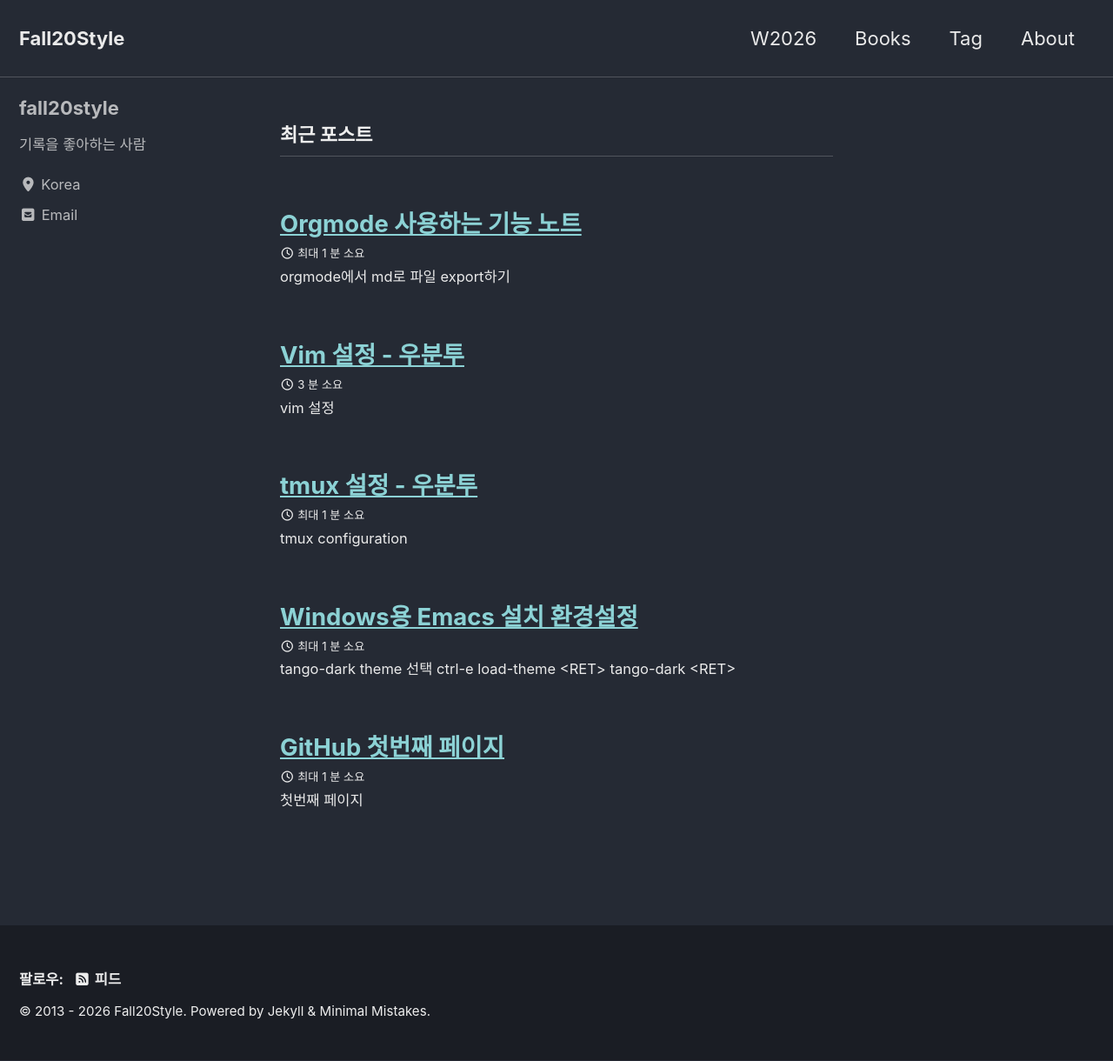
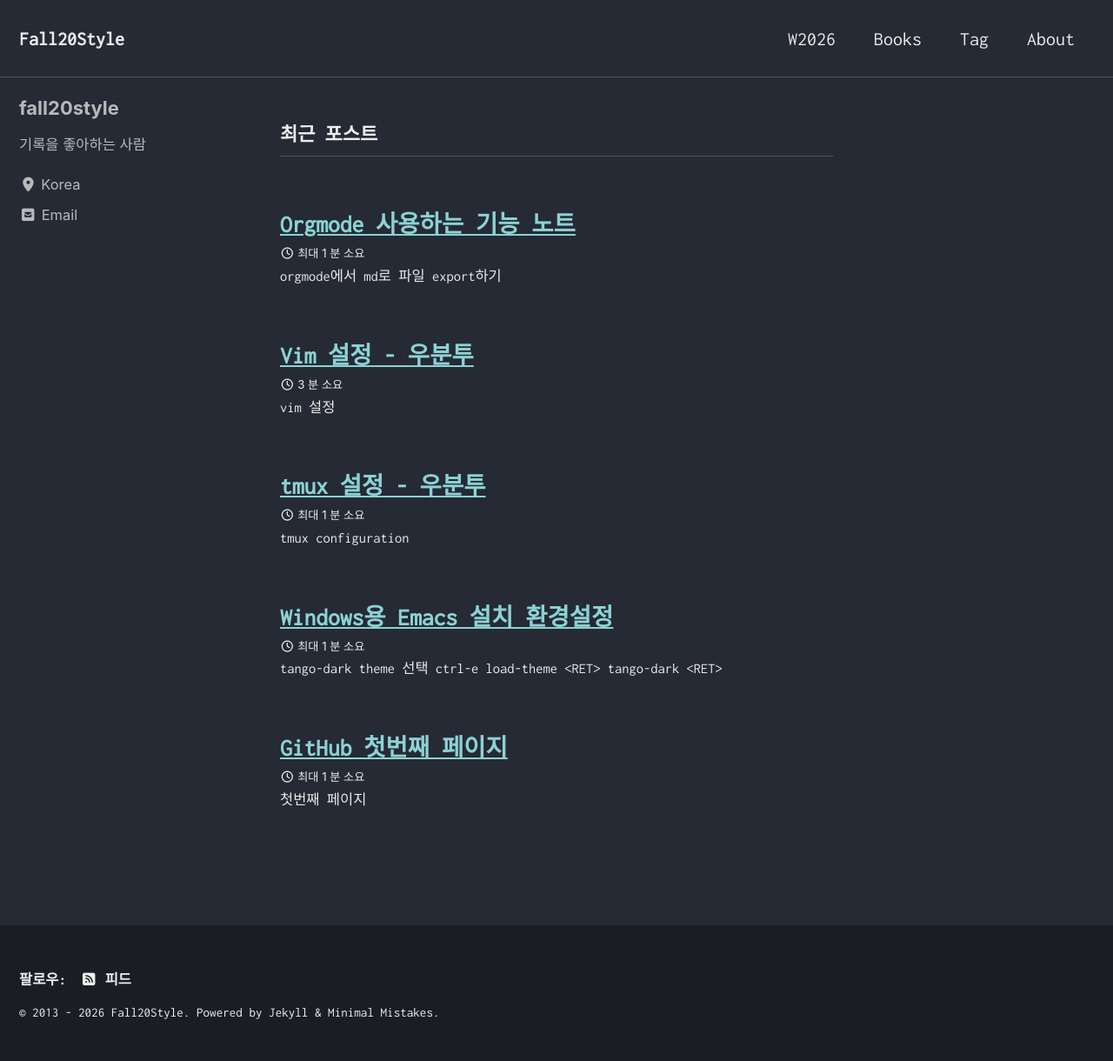
Before and after one commit to fall20style/fall20style.github.io, a Jekyll site: the page built from index.html, in a window 1280 px wide. Shown: the whole page at 87% size. Built offline with Jekyll 4.4.1, drawn with Linux system fonts in a browser that asks for light colours; cached includes are drawn as plain includes; the list of posts is cut into pages by our own code.

Commit message:
Update _variables.scss

```diff
--- a/_sass/minimal-mistakes/_variables.scss
+++ b/_sass/minimal-mistakes/_variables.scss
@@ -209,3 +209,11 @@ $navicon-width: 1.5rem !default;
 $navicon-height: 0.25rem !default;
 $global-transition: all 0.2s ease-in-out !default;
 $intro-transition: intro 0.3s both !default;
+
+
+$serif              : "Inconsolata", monospace, "PT Serif", Georgia, Times, serif;
+$sans-serif-narrow  : "Inconsolata", monospace, "PT Sans Narrow", -apple-system, BlinkMacSystemFont, "Roboto", "Segoe UI", "Helvetica Neue", "Lucida Grande", Arial, sans-serif;
+
+$global-font-family : $serif;
+$header-font-family : $sans-serif-narrow;
+$caption-font-family: $serif !default;
```
